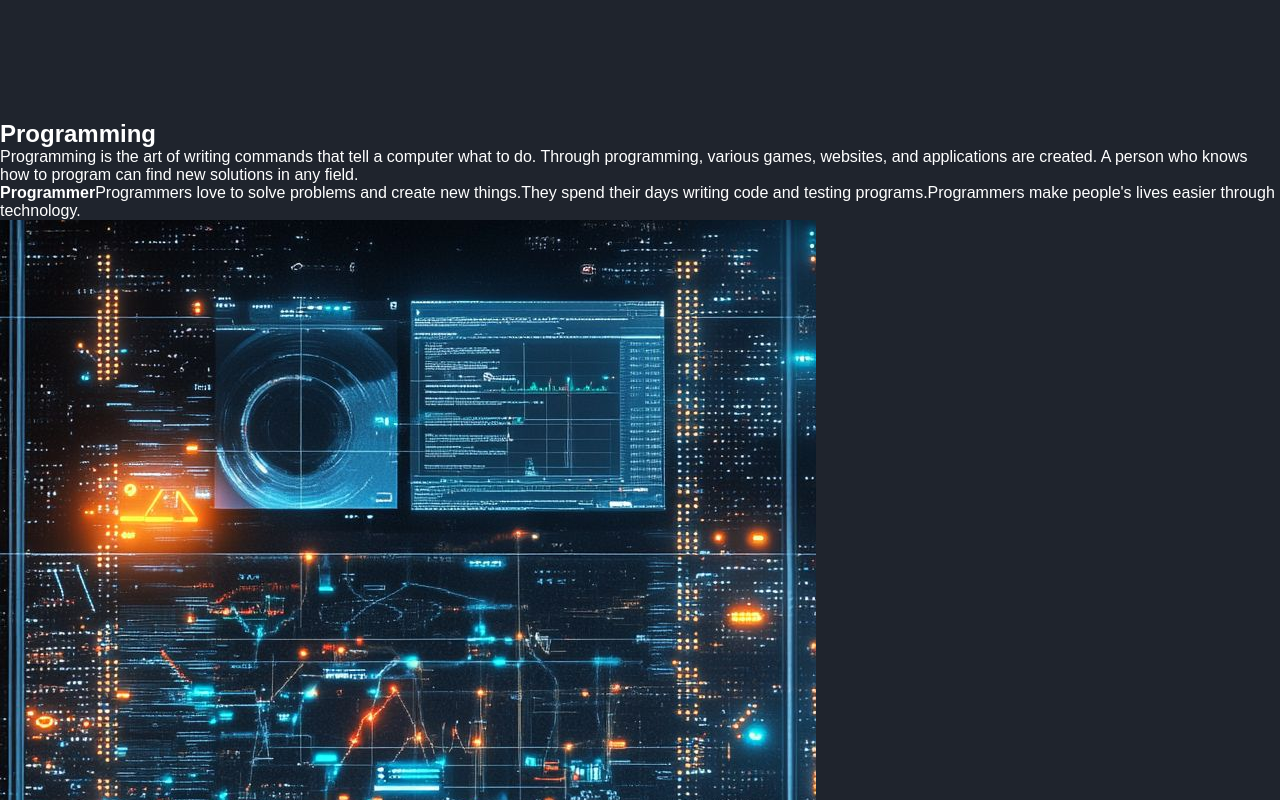
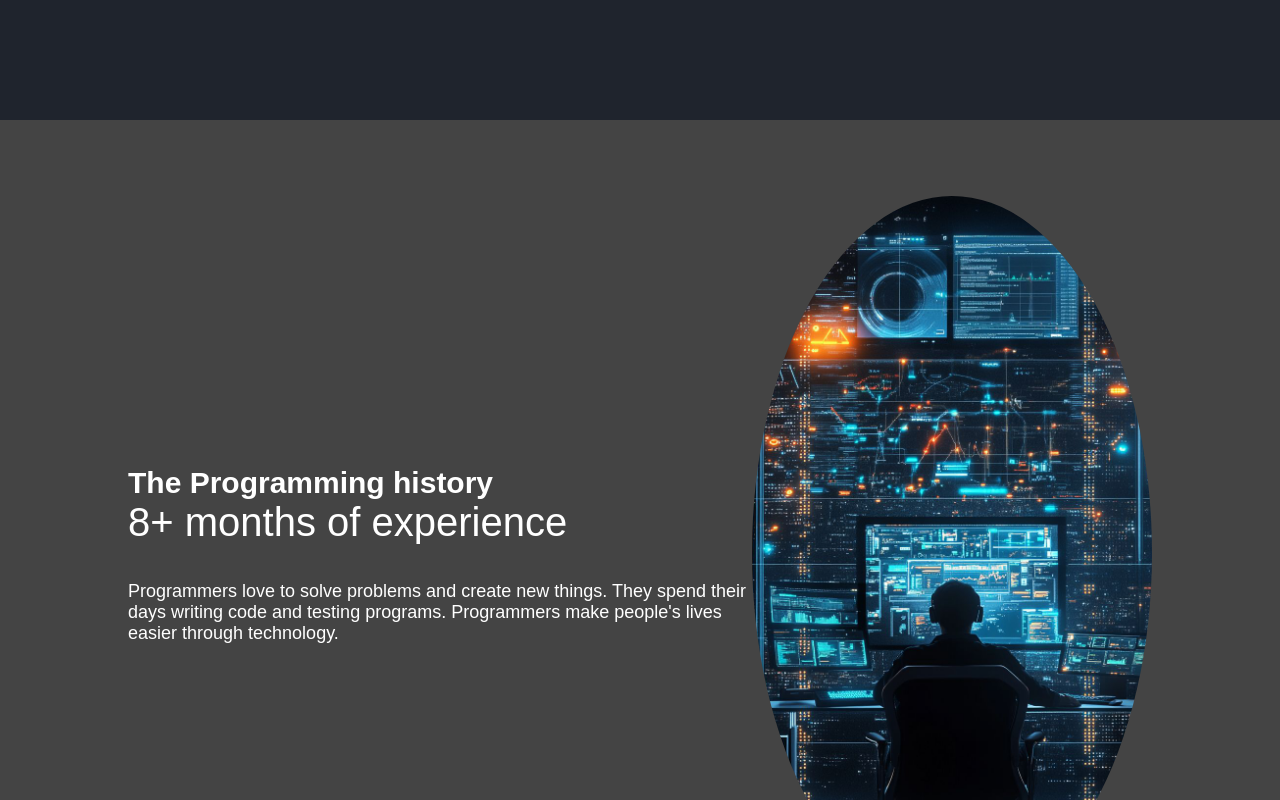
Before and after one commit to Jahongir110311/portfolio_83, a plain HTML site: page index.html in a window 1280 px wide. Shown: the part 680-1480 px from the top of the page. Drawn offline with Linux system fonts and the light colour scheme.

Commit message:
about qismini dizaynini togirladim

```diff
--- a/index.html
+++ b/index.html
@@ -51,17 +51,17 @@
 
     <section class="about">
         <div class="about-content">
-            <h2>Programming</h2>
-            <p>Programming is the art of writing commands that tell a computer what to do. Through programming, various
-                games, websites, and applications are created. A person who knows how to program can find new solutions
-                in any field.</p>
-            <div class="about-programming">
-                <div>
-                    <p> <b>Programmer</b>Programmers love to solve problems and create new things.They spend their days
-                        writing code and testing programs.Programmers make people's lives easier through technology.</p>
-                </div>
-                <img src="./3ca2bdce652229eba7b2db89194f29be.jpg" alt="rasm">
-            </div>
+            <h2>The Programming history</h2>
+            <h1>8+ months of experience</h1>
+            <br>
+            <br>
+            <p>Programmers love to solve problems and create new things. They spend their days writing code and testing
+                programs. Programmers make people's lives easier through technology.</p>
+        </div>
+
+        <div class="about-img">
+            <img src="./3ca2bdce652229eba7b2db89194f29be.jpg" alt="rasm">
+        </div>
     </section>
 
     <script src="./app.js"></script>
--- a/main.css
+++ b/main.css
@@ -1,16 +1,16 @@
-*{
+* {
     margin: 0;
     padding: 0;
     box-sizing: border-box;
-    font-family:  sans-serif;
+    font-family: sans-serif;
 }
 
-body{
+body {
     background-color: #1f242d;
     color: #fff;
 }
 
-.header{
+.header {
     position: fixed;
     top: 0;
     left: 0;
@@ -23,7 +23,7 @@ body{
     z-index: 10;
 }
 
-.Porto{
+.Porto {
     font-size: 25px;
     color: #fff;
     text-decoration: none;
@@ -44,7 +44,7 @@ body{
     color: skyblue;
 }
 
-.home{
+.home {
     position: relative;
     width: 100%;
     height: 100vh;
@@ -54,35 +54,34 @@ body{
     padding: 70px 10% 0;
 }
 
-.home-content{
+.home-content {
     max-width: 700px;
 }
 
-.home-content h2{
+.home-content h2 {
     font-size: 30px;
     font-weight: 600;
 }
 
-.home-content h2 p{
+.home-content h2 p {
     color: skyblue;
 }
 
-.home-content h1{
+.home-content h1 {
     font-size: 40px;
     font-weight: 500;
     margin: -3;
-
 }
 
-.home-content p{
+.home-content p {
     font-size: 18px;
 }
 
-.home-img img{
+.home-img img {
     max-width: 450px;
 }
 
-.fontawesome a{
+.fontawesome a {
     display: inline-flex;
     justify-content: center;
     align-items: center;
@@ -127,3 +126,38 @@ body{
     text-decoration: none;
     font-weight: 500;
 }
+
+.about {
+    background-color: #444;
+    position: relative;
+    width: 100%;
+    height: 100vh;
+    display: flex;
+    justify-content: space-between;
+    align-items: center;
+    padding: 70px 10% 0;
+}
+
+.about-content {
+    max-width: 700px;
+}
+
+.about-content h2 {
+    font-size: 30px;
+    font-weight: 600;
+}
+
+.about-content h1 {
+    font-size: 40px;
+    font-weight: 500;
+    margin: -3;
+}
+
+.about-content p {
+    font-size: 18px;
+}
+
+.about-img img {
+    max-width: 400px;
+    border-radius: 50%;
+}
```
